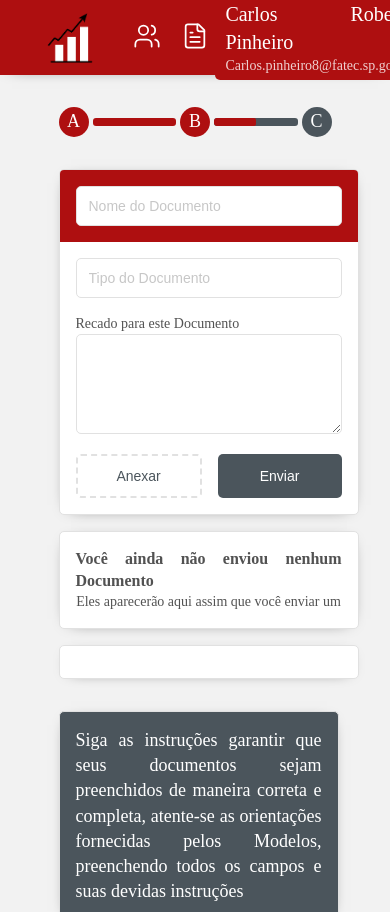
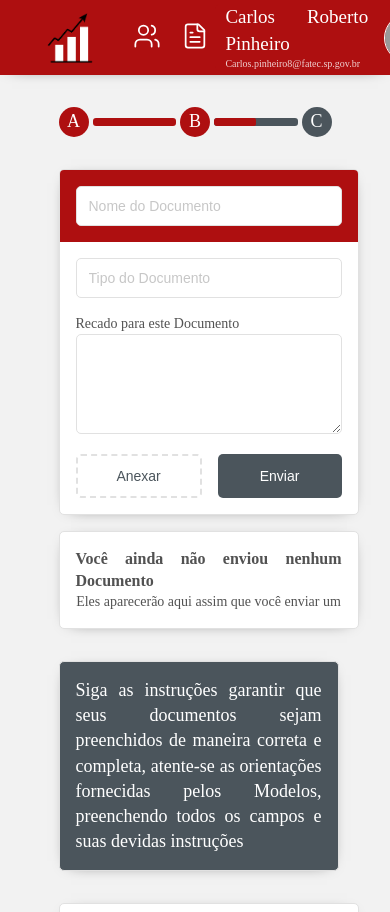
Before and after one commit to ProximoEstagio/Integra-o-Full-Stack, a plain HTML site: page Front-End/area_aluno.html in a window 390 px wide. Shown: the top 912 px of the page. Drawn offline with Linux system fonts and the light colour scheme; a web font is replaced by a local one.

Commit message:
responsividade no nav
concertei o nav bar de forma que ele não quebre a div que informa o usuario

```diff
--- a/Front-End/area_aluno.html
+++ b/Front-End/area_aluno.html
@@ -67,9 +67,7 @@
 
       <!-- Container vizualizar Documento -->
 
-      <div class="container cl p16">
 
-      </div>
 
     </div>
 
--- a/Front-End/estilos/style.css
+++ b/Front-End/estilos/style.css
@@ -206,7 +206,7 @@ p {
 /* NAV BAR -- Perfil na direita */
 
 .nav-perfil {
-  padding: 5px 10px 5px 10px;
+  padding: 0px 10px;
   gap: 16px;
   border-radius: 5px;
   width: fit-content;
@@ -423,6 +423,7 @@ input {
   bottom: 0;
   background-color: #ccc;
   transition: .4s;
+
 }
 
 .slider:before {
@@ -447,7 +448,7 @@ input:checked + .slider:before {
 
 .slider.round {
   border-radius: 34px;
-}
+  }
 
 .slider.round:before {
   border-radius: 55%;
@@ -459,4 +460,19 @@ input:checked + .slider:before {
 }
 
 
-@media screen {}
+@media (max-width:848px) {
+  .name {
+  font-size: 19px;
+  font-weight: 400;
+  color: #fff;
+  box-sizing: border-box;
+  }
+
+.email {
+  font-size: 10px;
+  font-weight: 400;
+  color: #fff;
+  opacity: 80%;
+  box-sizing: border-box;
+}
+}
```
